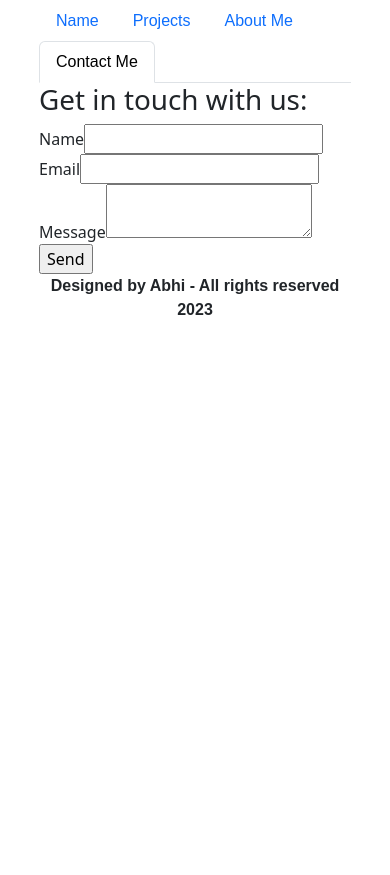
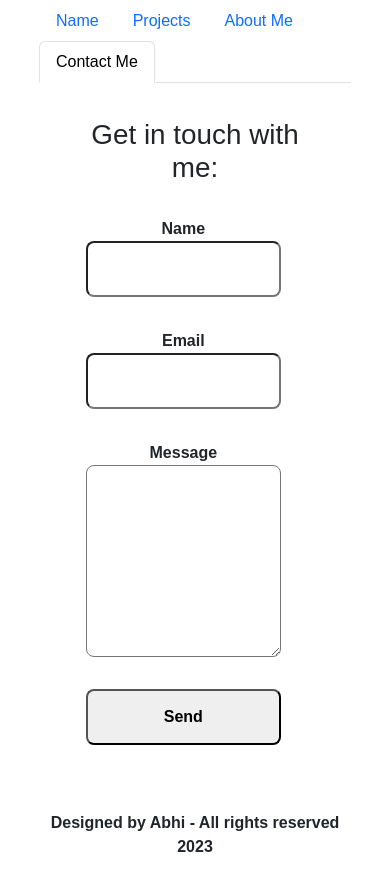
Before and after one commit to Bh00fie/mainportfolio, a React (Create React App) app: page /contactme in a window 390 px wide. Before the commit the page ends 844 px from the top, so only its background shows below. Built offline with nearby package versions, Linux system fonts and the light colour scheme.

Commit message:
added styling for contact page, palette, icons, overlay cv and responsiviness still to be added

```diff
--- a/src/components/pages/Contactme.css
+++ b/src/components/pages/Contactme.css
@@ -0,0 +1,37 @@
+/* Contact Me General Styling */
+.contactContainer {
+    height: 86.30vh;
+    margin-right: 15% ;
+    margin-left: 15% ;
+    display: flex;
+    justify-content: center;
+    align-items: center;
+}
+
+
+#inputContainer {
+    display: flex;
+    flex-direction: column;
+    margin-top: 2rem;
+    margin-right: 0em;  /* Under 1550px change this to zero */
+    width: 50vw; /*  Under 775px change this to 75vw */
+}
+
+#contactmeTitle {
+    text-align: center;
+}
+.contactLabel, #sendMessage {
+    text-align: center;
+    font-weight: 600;
+}
+
+.contactInput, #sendMessage {
+    border-radius: 0.5rem;
+    margin-bottom: 2rem;
+    height: 3.5rem;
+}
+
+#messageFormInput {
+    max-height: 12rem;
+    min-height: 12rem;
+}
--- a/src/components/pages/Contactme.js
+++ b/src/components/pages/Contactme.js
@@ -32,14 +32,16 @@ function Contactme(props) {
         </div>
       ) : (
         <form ref={form} onSubmit={sendEmail}>
-          <h1>Get in touch with us:</h1>
-          <label>Name</label>
-          <input type='text' name='user_name' />
-          <label>Email</label>
-          <input type='email' name='user_email' />
-          <label>Message</label>
-          <textarea name='message' />
-          <input type='submit' value='Send' className='sendButton' />
+          <h1 id='contactmeTitle'>Get in touch with me:</h1>
+          <div id='inputContainer'>
+            <label className='contactLabel' id='nameForm'>Name</label>
+            <input className='contactInput' id='nameFormInput' type='text' name='user_name' />
+            <label className='contactLabel' id='emailForm'>Email</label>
+            <input className='contactInput' id='emailFormInput' type='email' name='user_email' />
+            <label className='contactLabel' id='messageForm'>Message</label>
+            <textarea className='contactInput' id='messageFormInput' name='message' />
+            <input id='sendMessage' type='submit' value='Send' className='sendButton' />
+          </div>
         </form>
       )}
     </div>
--- a/src/components/pages/Home.css
+++ b/src/components/pages/Home.css
@@ -5,7 +5,6 @@
     align-items: center;
     justify-content: center;
     height: 72.5vh;
-
 }
 
 #informationCard {
--- a/src/index.css
+++ b/src/index.css
@@ -1,5 +1,6 @@
 * {
   box-sizing: border-box;
+  font-family: 'Montserrat', sans-serif;
 }
 
 :root {
```
